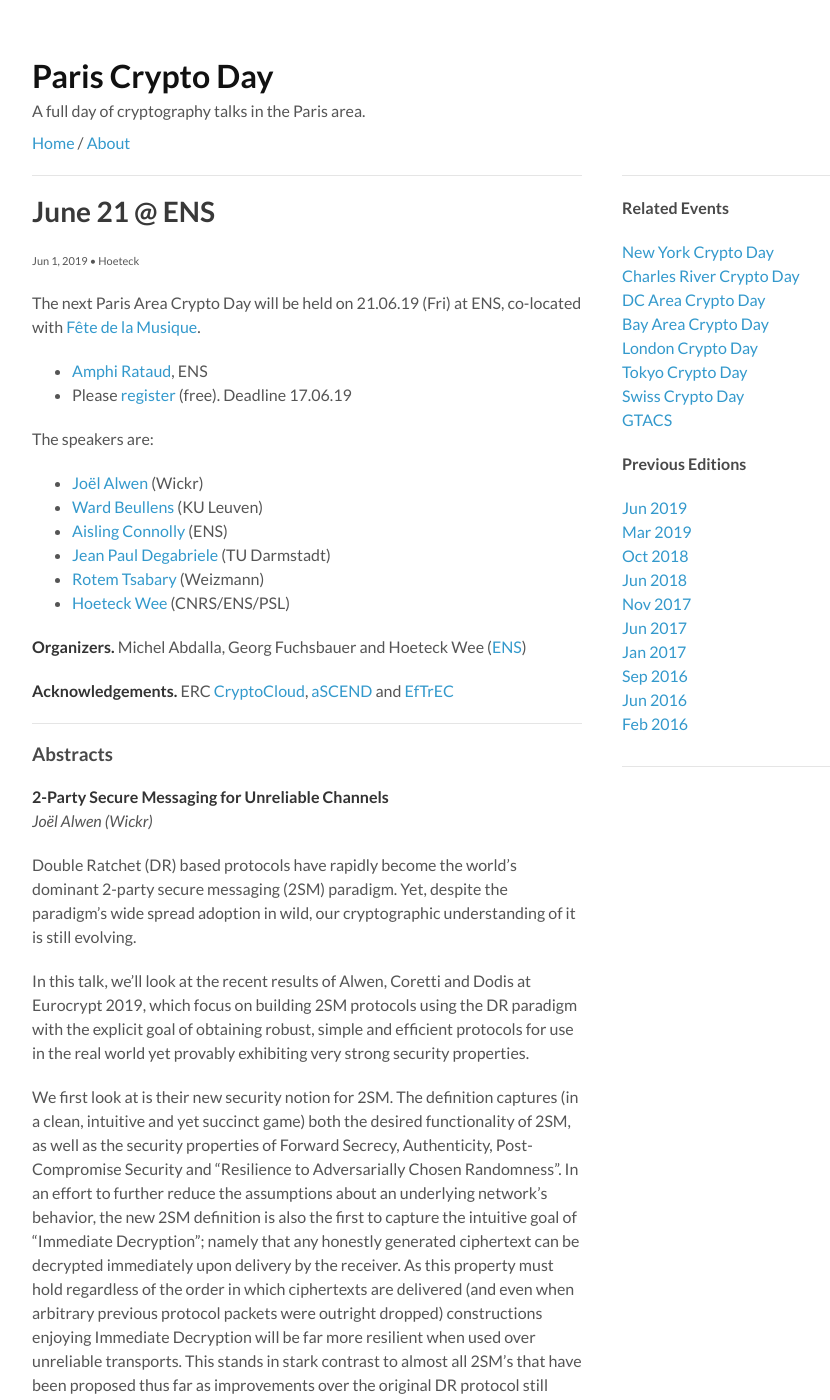
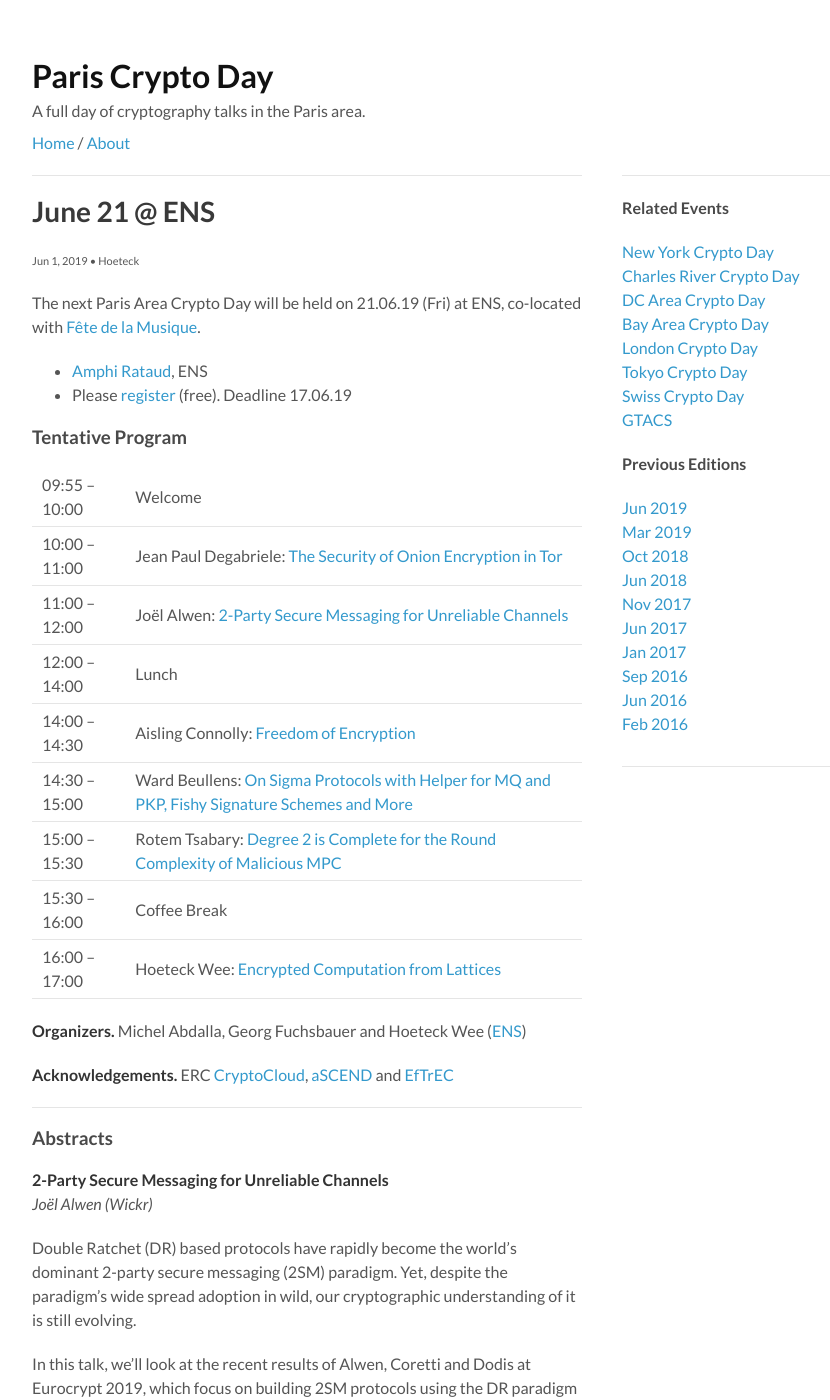
Before and after one commit to pariscryptoday/pariscryptoday.github.io, a Jekyll site: the page built from _posts/2019-05-14-tenth.md, in a window 1280 px wide and 1400 px high. Shown: the whole window, without its empty margins (178-1008 px from the left). Built offline with Jekyll 4.4.1, drawn with Linux system fonts in a browser that asks for light colours.

Commit message:
Update 2019-05-14-tenth.md
put together a program

```diff
--- a/_posts/2019-05-14-tenth.md
+++ b/_posts/2019-05-14-tenth.md
@@ -11,7 +11,19 @@ ENS, co-located with [Fête de la Musique](https://quefaire.paris.fr/40919/fete-
 * [Amphi Rataud](https://www.di.ens.fr/AccesDI.html.fr), ENS
 * Please [register](https://docs.google.com/forms/d/e/1FAIpQLSdU9SDqLdHWnDRSyj-AKfPzGAsiwA9Ih_1sne8J3RXFDsAWLA/viewform) (free). Deadline 17.06.19
 
-The speakers are:
+### Tentative Program
+
+| 09:55 &ndash; 10:00 | Welcome
+| 10:00 &ndash; 11:00 | Jean Paul Degabriele: [The Security of Onion Encryption in Tor](#JP)
+| 11:00 &ndash; 12:00 | Joël Alwen: [2-Party Secure Messaging for Unreliable Channels](#JA)
+| 12:00 &ndash; 14:00 | Lunch
+| 14:00 &ndash; 14:30 | Aisling Connolly: [Freedom of Encryption](#AC)
+| 14:30 &ndash; 15:00 | Ward Beullens: [On Sigma Protocols with Helper for MQ and PKP, Fishy Signature Schemes and More](#WB)
+| 15:00 &ndash; 15:30 | Rotem Tsabary: [Degree 2 is Complete for the Round Complexity of Malicious MPC](#RT)
+| 15:30 &ndash; 16:00 | Coffee Break
+| 16:00 &ndash; 17:00 | Hoeteck Wee: [Encrypted Computation from Lattices](#HW)
+
+<!--
 
 * [Joël Alwen](#JA) (Wickr)
 * [Ward Beullens](#WB) (KU Leuven)
@@ -19,8 +31,6 @@ The speakers are:
 * [Jean Paul Degabriele](#JP) (TU Darmstadt)
 * [Rotem Tsabary](#RT) (Weizmann)
 * [Hoeteck Wee](#HW) (CNRS/ENS/PSL)
-
-<!--
 
 ### Program
 
```
